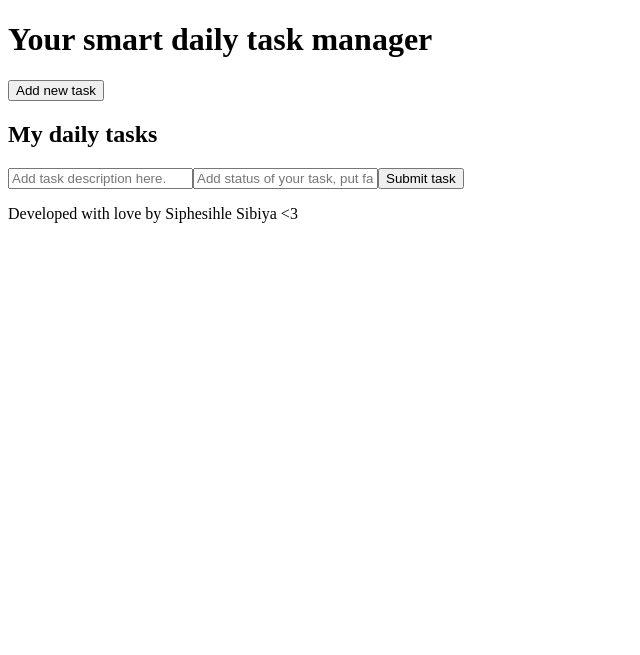
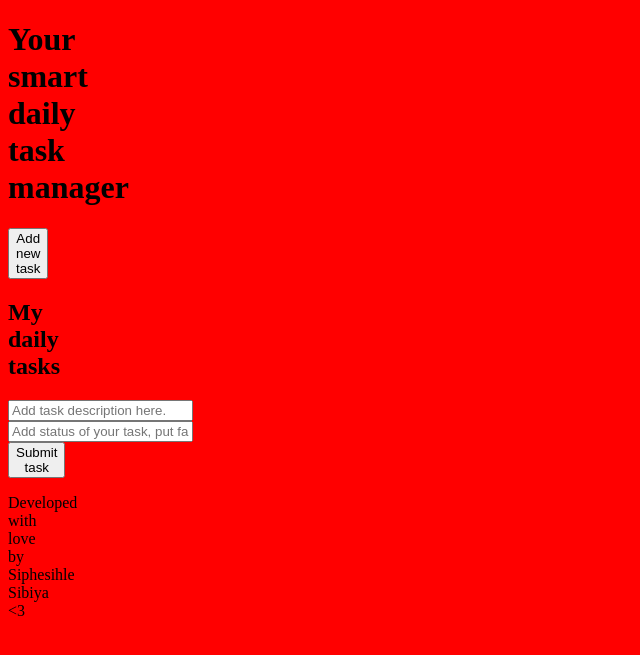
Before and after one commit to Annie24-ux/Task-Manager, a web app: page / in a window 1280 px wide. Shown: the top 655 px of the page, without its empty margins (0-640 px from the left). Run offline with its HTML, style and script files only (its server is not run), Linux system fonts and the light colour scheme; data that the repository does not hold is empty.

Commit message:
Rough designs.

```diff
--- a/src/main/resources/public/styles.css
+++ b/src/main/resources/public/styles.css
@@ -2,3 +2,8 @@ background-color: purple;
 h1{
 font-size - 20px;
 }
+
+body{
+background-color: red;
+width: 10px;
+}
```
